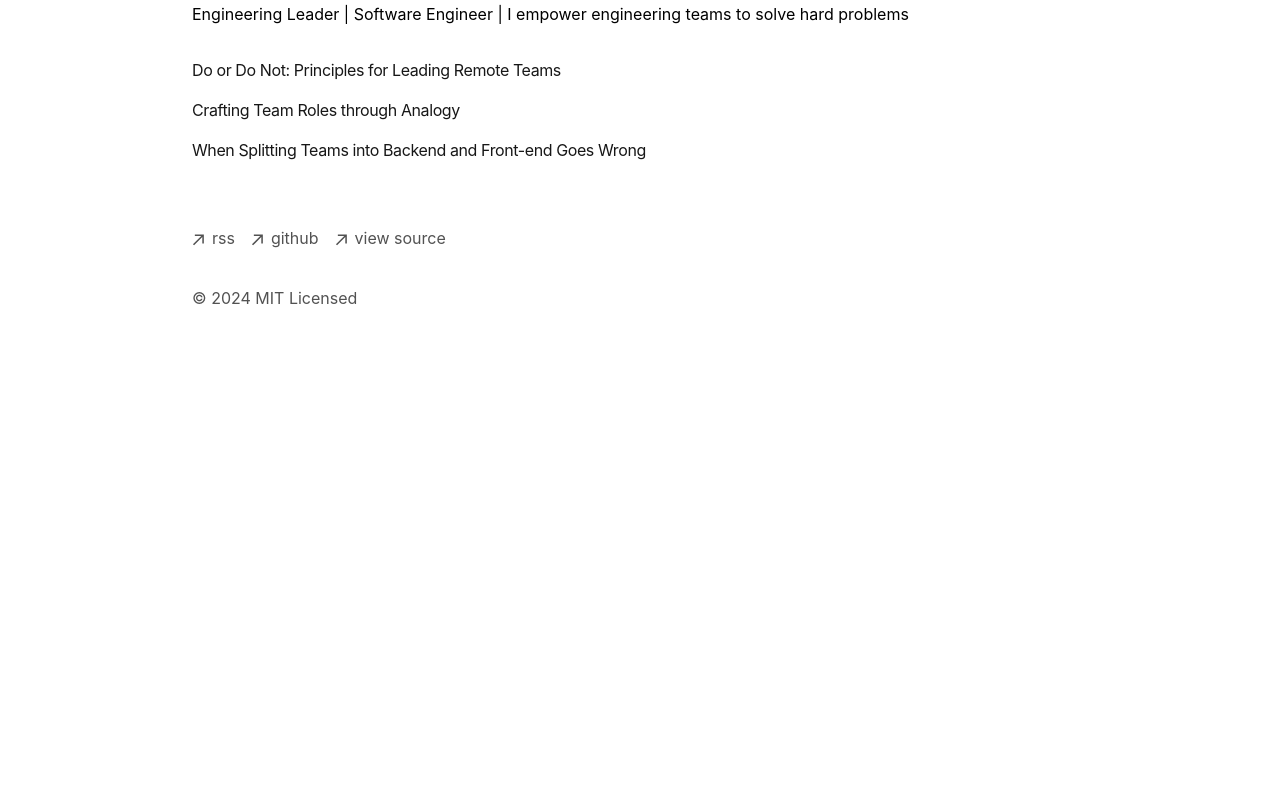
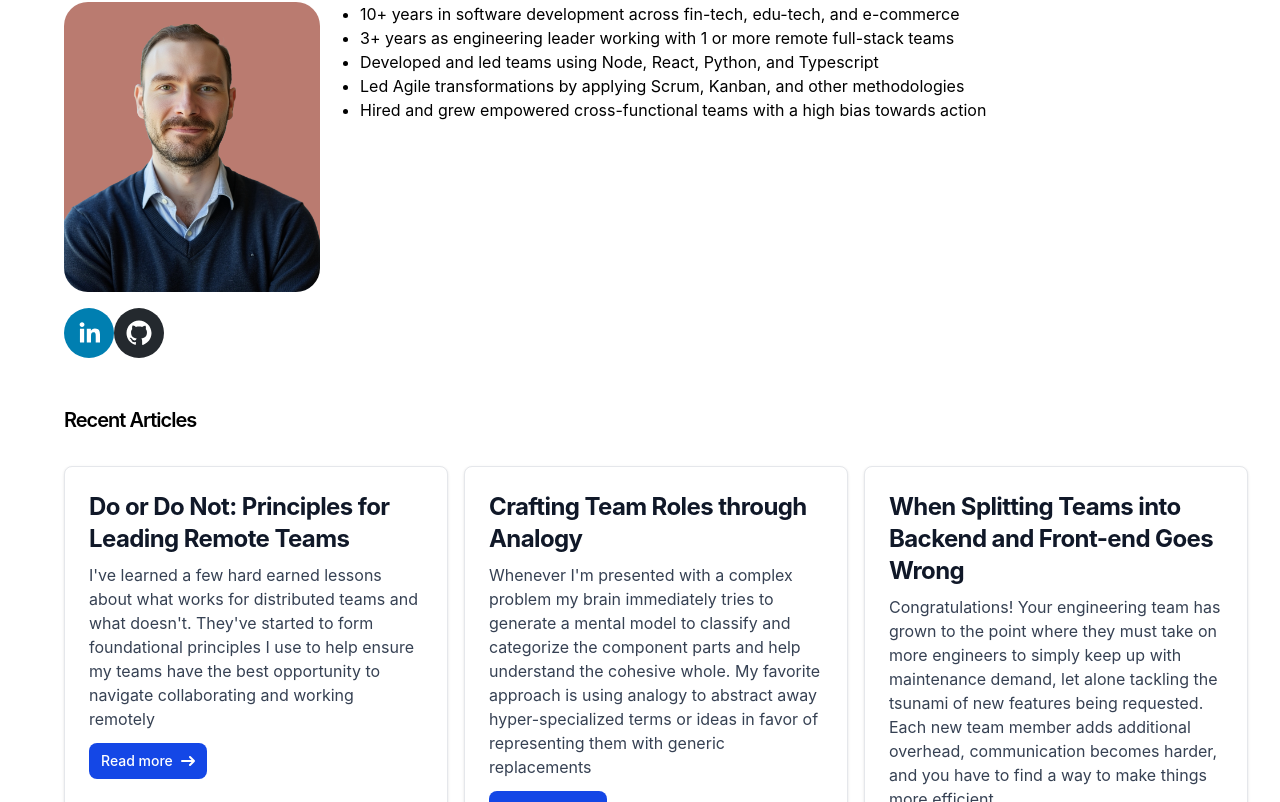
Before and after one commit to barronbud/portfolio, a Next.js app: page / in a window 1280 px wide. Shown: the part 198-1000 px from the top of the page. Before the commit the page ends 800 px from the top, so only its background shows below. Built offline with nearby package versions, Linux system fonts and the light colour scheme.

Commit message:
Add home page content

```diff
--- a/app/components/footer.tsx
+++ b/app/components/footer.tsx
@@ -35,17 +35,6 @@ export default function Footer() {
                         className="flex items-center transition-all hover:text-neutral-800 dark:hover:text-neutral-100"
                         rel="noopener noreferrer"
                         target="_blank"
-                        href="https://github.com/barronbud"
-                    >
-                        <ArrowIcon />
-                        <p className="ml-2 h-7">github</p>
-                    </a>
-                </li>
-                <li>
-                    <a
-                        className="flex items-center transition-all hover:text-neutral-800 dark:hover:text-neutral-100"
-                        rel="noopener noreferrer"
-                        target="_blank"
                         href="https://github.com/barronbud/portfolio"
                     >
                         <ArrowIcon />
@@ -54,7 +43,7 @@ export default function Footer() {
                 </li>
             </ul>
             <p className="mt-8 text-neutral-600 dark:text-neutral-300">
-                © {new Date().getFullYear()} MIT Licensed
+                © {new Date().getFullYear()}
             </p>
         </footer>
     );
--- a/app/components/nav.tsx
+++ b/app/components/nav.tsx
@@ -17,6 +17,7 @@ export function Navbar() {
                     className="flex flex-row items-start relative px-0 pb-0 fade md:overflow-auto scroll-pr-6 md:relative"
                     id="nav"
                 >
+                    <p className="text-xl uppercase m-1">JB Portfolio</p>
                     <div className="flex flex-row space-x-0 pr-10">
                         {Object.entries(navItems).map(([path, { name }]) => {
                             return (
--- a/app/components/posts.tsx
+++ b/app/components/posts.tsx
@@ -1,5 +1,5 @@
 import Link from "next/link";
-import { formatDate, getBlogPosts } from "app/articles/utils";
+import { getBlogPosts } from "app/articles/utils";
 
 export function BlogPosts() {
     let allBlogs = getBlogPosts();
@@ -32,3 +32,60 @@ export function BlogPosts() {
         </div>
     );
 }
+
+export function BlogPostsSneakPeek() {
+    let allBlogs = getBlogPosts();
+
+    return (
+        <div className="grid grid-flow-col auto-cols-max">
+            {allBlogs
+                .sort((a, b) => {
+                    if (
+                        new Date(a.metadata.publishedAt) >
+                        new Date(b.metadata.publishedAt)
+                    ) {
+                        return -1;
+                    }
+                    return 1;
+                })
+                .slice(0, 3)
+                .map((post) => (
+                    <div
+                        className="max-w-sm mr-4 p-6 bg-white border border-gray-200 rounded-lg shadow dark:bg-gray-800 dark:border-gray-700"
+                        key={post.slug}
+                    >
+                        <Link href={`/articles/${post.slug}`}>
+                            <h5 className="mb-2 text-2xl font-bold tracking-tight text-gray-900 dark:text-white">
+                                {post.metadata.title}
+                            </h5>
+                        </Link>
+                        <p className="mb-3 font-normal text-gray-700 dark:text-gray-400">
+                            {post.content.split(".").slice(0, 2).join(".")}
+                        </p>
+
+                        <Link
+                            href={`/articles/${post.slug}`}
+                            className="inline-flex items-center px-3 py-2 text-sm font-medium text-center text-white bg-blue-700 rounded-lg hover:bg-blue-800 focus:ring-4 focus:outline-none focus:ring-blue-300 dark:bg-blue-600 dark:hover:bg-blue-700 dark:focus:ring-blue-800"
+                        >
+                            Read more
+                            <svg
+                                className="rtl:rotate-180 w-3.5 h-3.5 ms-2"
+                                aria-hidden="true"
+                                xmlns="http://www.w3.org/2000/svg"
+                                fill="none"
+                                viewBox="0 0 14 10"
+                            >
+                                <path
+                                    stroke="currentColor"
+                                    strokeLinecap="round"
+                                    strokeLinejoin="round"
+                                    strokeWidth="2"
+                                    d="M1 5h12m0 0L9 1m4 4L9 9"
+                                />
+                            </svg>
+                        </Link>
+                    </div>
+                ))}
+        </div>
+    );
+}
--- a/app/global.css
+++ b/app/global.css
@@ -107,7 +107,8 @@ html {
     @apply font-medium;
 }
 
-.prose ul {
+.prose ul,
+section ul {
     @apply list-disc pl-6;
 }
 
--- a/app/layout.tsx
+++ b/app/layout.tsx
@@ -53,7 +53,7 @@ export default function RootLayout({
                 GeistMono.variable
             )}
         >
-            <body className="antialiased max-w-4xl mx-4 mt-8 lg:mx-auto">
+            <body className="antialiased max-w-6xl mx-4 mt-8 lg:mx-auto">
                 <main className="flex-auto min-w-0 mt-6 flex flex-col px-2 md:px-0">
                     <Navbar />
                     {children}
--- a/app/page.tsx
+++ b/app/page.tsx
@@ -1,14 +1,57 @@
-import { BlogPosts } from "app/components/posts";
+import { BlogPosts, BlogPostsSneakPeek } from "app/components/posts";
+import { SocialIcon } from "react-social-icons";
+import Image from "next/image";
 
 export default function Page() {
     return (
         <section>
             <h1 className="mb-8 text-2xl font-semibold tracking-tighter">
-                My Portfolio
+                About Me
             </h1>
-            <p className="mb-4">{`Engineering Leader | Software Engineer | I empower engineering teams to solve hard problems`}</p>
+            <div className="flex">
+                <div className="w-64">
+                    <Image
+                        src="/images/profile-pic.png"
+                        width={896}
+                        height={1015}
+                        alt="Jeffrey Barron profile picture"
+                        className="rounded-3xl"
+                    />
+                    <div className="my-4">
+                        <SocialIcon url="https://www.linkedin.com/in/jeffreyabarron/" />
+                        <SocialIcon url="https://github.com/barronbud" />
+                    </div>
+                </div>
+                <div className="mx-4">
+                    <ul>
+                        <li>
+                            10+ years in software development across fin-tech,
+                            edu-tech, and e-commerce
+                        </li>
+                        <li>
+                            3+ years as engineering leader working with 1 or
+                            more remote full-stack teams
+                        </li>
+                        <li>
+                            Developed and led teams using Node, React, Python,
+                            and Typescript
+                        </li>
+                        <li>
+                            Led Agile transformations by applying Scrum, Kanban,
+                            and other methodologies
+                        </li>
+                        <li>
+                            Hired and grew empowered cross-functional teams with
+                            a high bias towards action
+                        </li>
+                    </ul>
+                </div>
+            </div>
+            <h2 className="my-8 text-xl font-semibold tracking-tighter">
+                Recent Articles
+            </h2>
             <div className="my-8">
-                <BlogPosts />
+                <BlogPostsSneakPeek />
             </div>
         </section>
     );
--- a/package.json
+++ b/package.json
@@ -15,6 +15,7 @@
         "geist": "1.2.2",
         "next": "canary",
         "next-mdx-remote": "^4.4.1",
+        "react-social-icons": "latest",
         "postcss": "^8.4.35",
         "react": "18.2.0",
         "react-dom": "18.2.0",
```
Also changed, not shown: public/images/profile-pic.png (added), 1 other file (tests, documents, lock files or other folders). Lines whose indentation alone changed are shown as unchanged.
